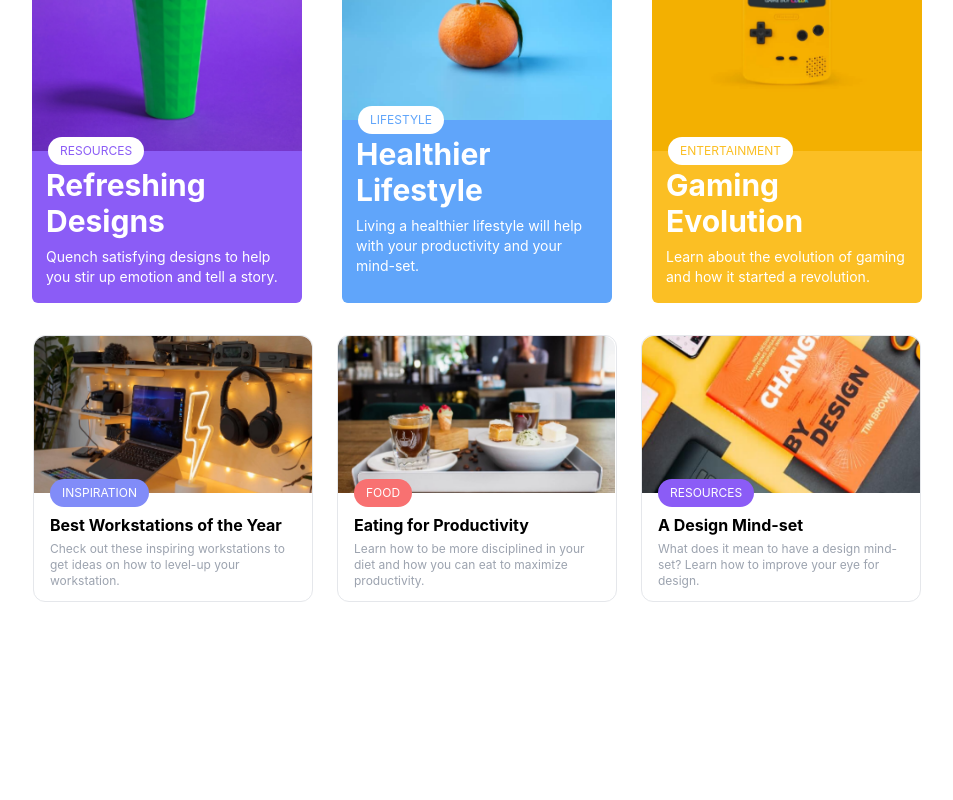
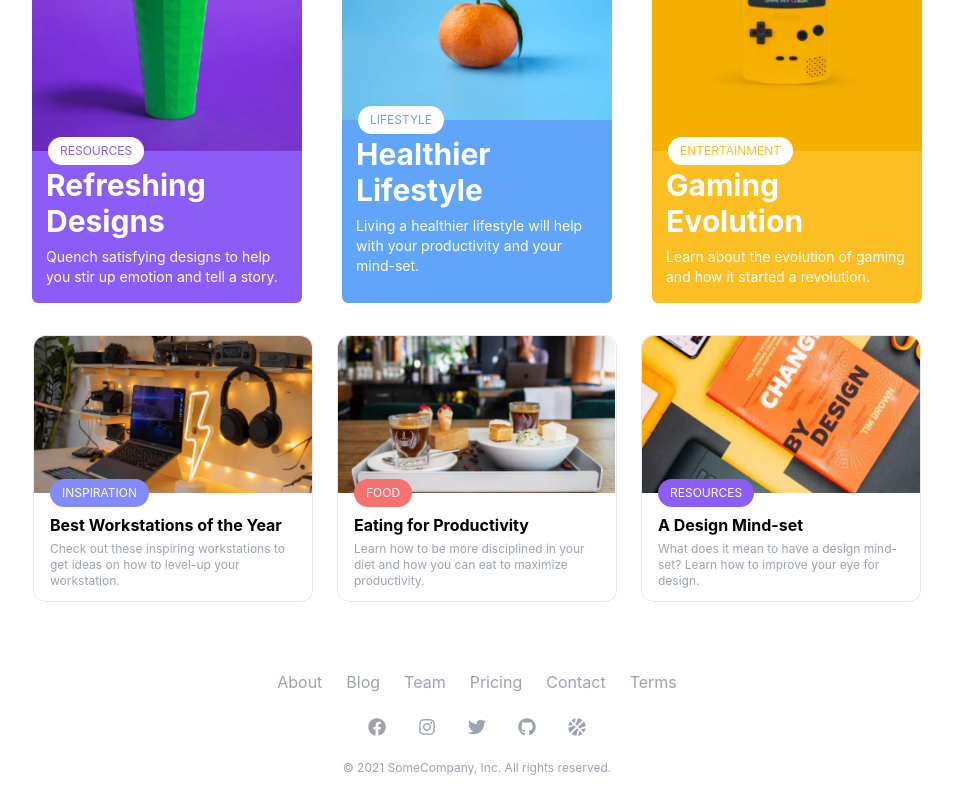
Before and after one commit to UtpalTheDev/nullbrains-template, a React (Create React App) app in the folder frontend/: page / in a window 1280 px wide. Shown: the part 3697-4497 px from the top of the page, without its empty margins (163-1116 px from the left). Before the commit the page ends 4335 px from the top, so only its background shows below. Built offline with nearby package versions, Linux system fonts and the light colour scheme.

Commit message:
refactorr: section6 added

```diff
--- a/frontend/src/App.js
+++ b/frontend/src/App.js
@@ -5,6 +5,7 @@ import Section2 from './Section2';
 import Section3 from './Section3';
 import Section4 from "./Section4";
 import Section5 from './Section5';
+import Section6 from './Section6';
 function App() {
 
 
@@ -15,6 +16,7 @@ function App() {
       <Section3/>
       <Section4/>
       <Section5/>
+      <Section6/>
     </div>
   );
 }
--- /dev/null
+++ b/frontend/src/Section6.jsx
@@ -0,0 +1,28 @@
+import {FaFacebook, FaInstagram, FaTwitter, FaGithub, FaBasketballBall} from "react-icons/fa"
+export default function Section6(){
+
+    return(
+        <div className="flex flex-col px-2 sm:px-14 py-4 sm:py-6 items-center">
+            <div className="flex flex-wrap text-gray-400">
+                <a className=" m-2 sm:mx-3">About</a>
+                <a className=" m-2 sm:mx-3">Blog</a>
+                <a className=" m-2 sm:mx-3">Team</a>
+                <a className=" m-2 sm:mx-3">Pricing</a>
+                <a className=" m-2 sm:mx-3">Contact</a>
+                <a className=" m-2 sm:mx-3">Terms</a>
+
+            </div>
+            <div className="flex text-lg text-gray-400">
+                <FaFacebook className=" m-3 sm:m-4"/>
+                <FaInstagram className=" m-3 sm:m-4"/>
+                <FaTwitter className=" m-3 sm:m-4"/>
+                <FaGithub className=" m-3 sm:m-4"/>
+                <FaBasketballBall className=" m-3 sm:m-4"/>
+
+            </div>
+            <div className="text-gray-400 text-xs pt-2">
+            © 2021 SomeCompany, Inc. All rights reserved.
+            </div>
+        </div>
+    )
+}
```
